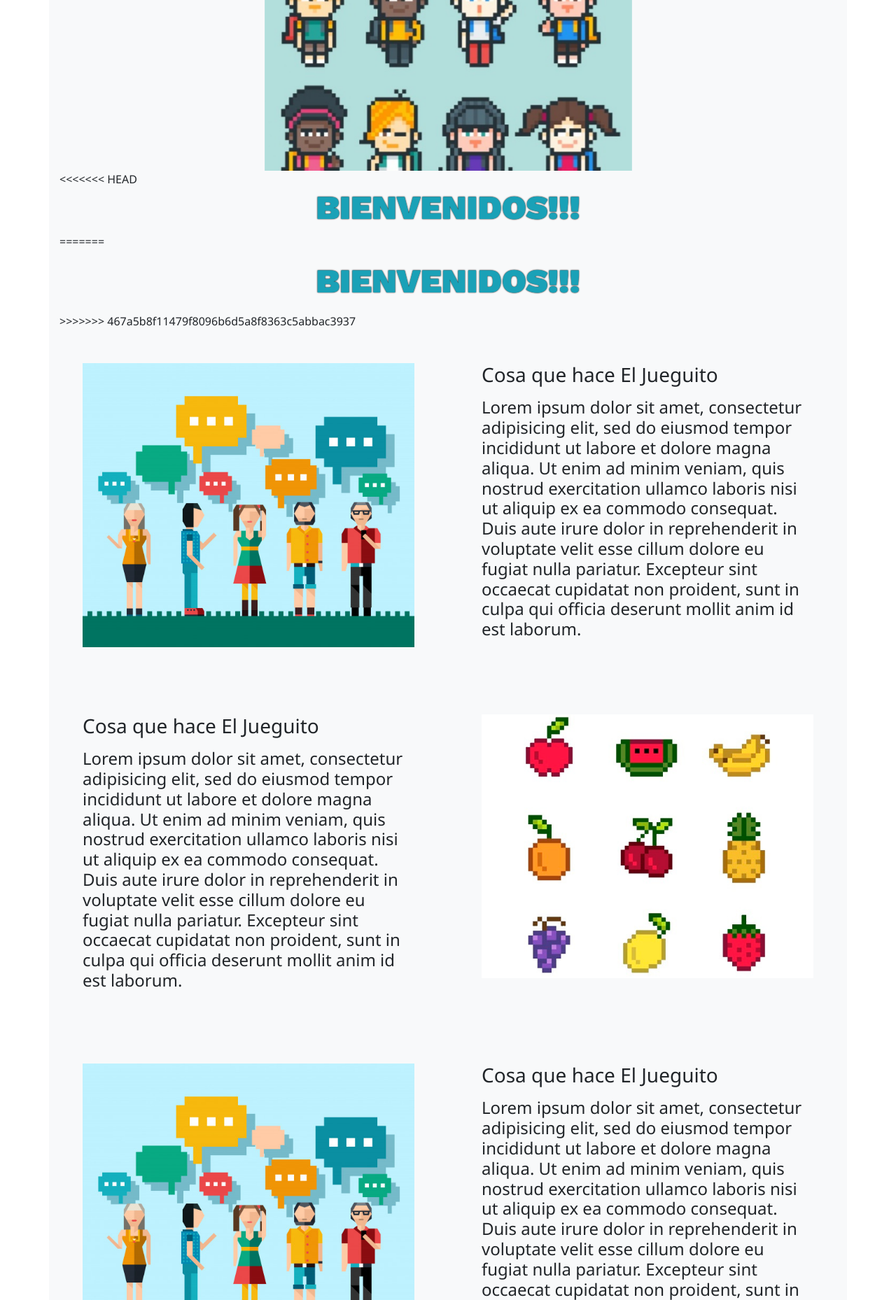
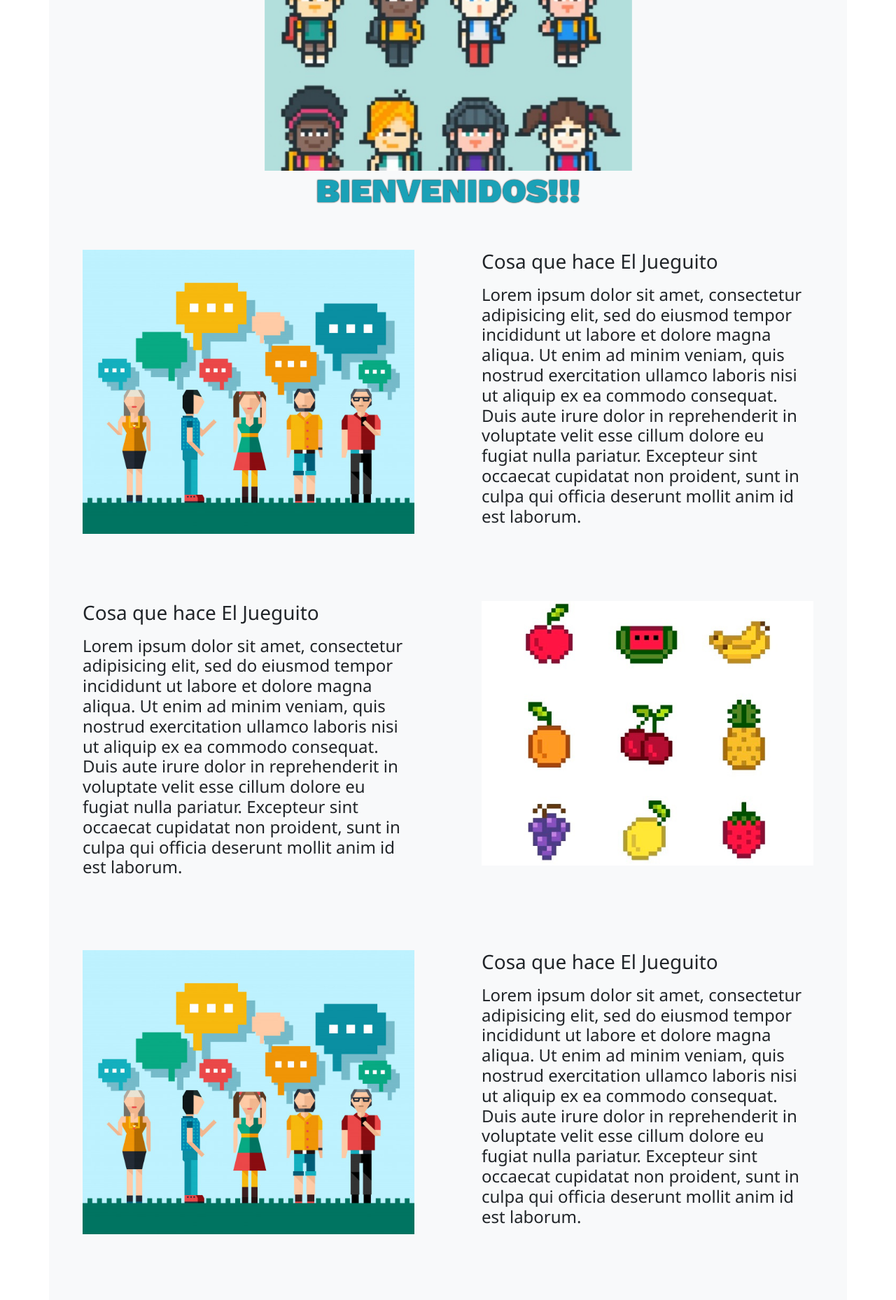
Before and after one commit to mollzilla/proyectointDH, a PHP site: page /home.php in a window 1280 px wide. Shown: the part 386-2244 px from the top of the page at 70% size. Run offline with PHP 8.4, Linux system fonts and the light colour scheme.

Commit message:
arreglo en el h1 del home

```diff
--- a/web/home.php
+++ b/web/home.php
@@ -49,11 +49,8 @@
 
 <main>
 
-<<<<<<< HEAD
 <h2 class="similh1">Bienvenidos!!!</h2>
-=======
-    <h1 class= "text-center py-3 m-0 titulo-jueguito">Bienvenidos!!!</h1>
->>>>>>> 467a5b8f11479f8096b6d5a8f8363c5abbac3937
+
 
 <?php for ($i=0; $i < 2; $i++) :
 ?>
```
